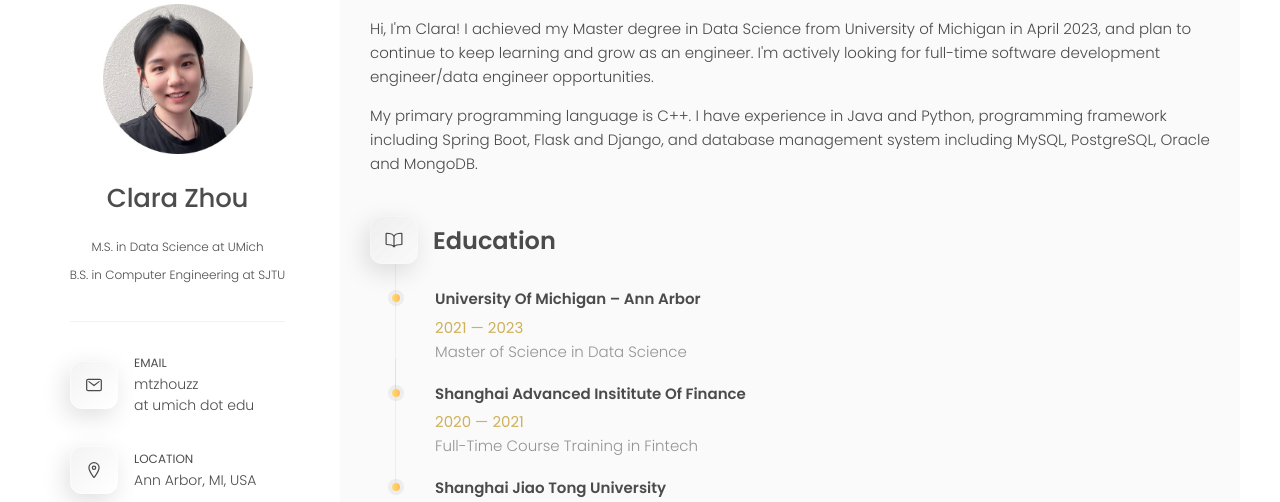
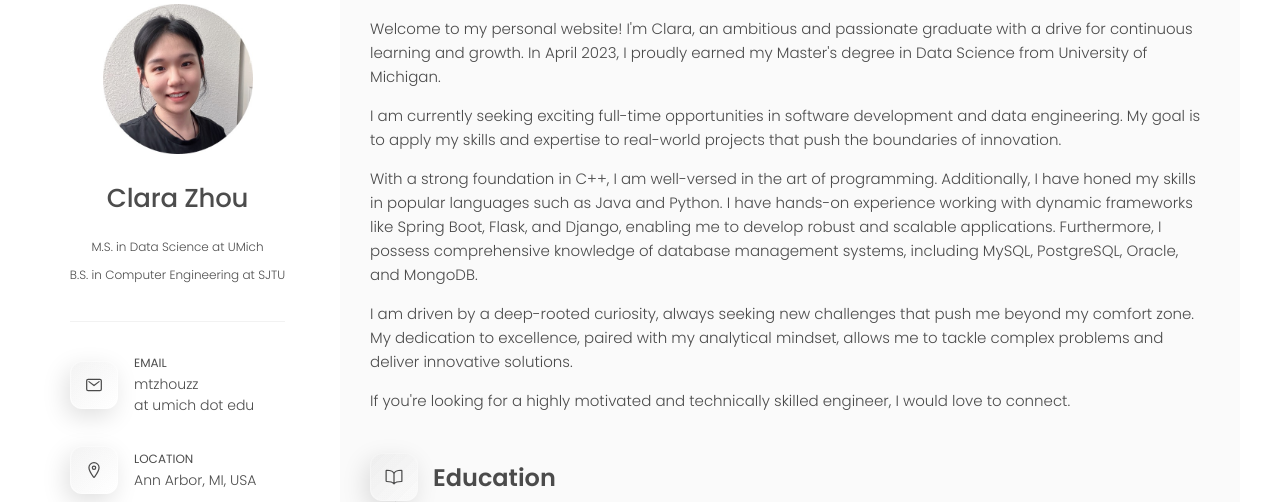
Before and after one commit to mengtzhou/mengtzhou.github.io, a plain HTML site: page index.html in a window 1280 px wide. Shown: the part 116-618 px from the top of the page. Drawn offline with nearby package versions, Linux system fonts and the light colour scheme.

Commit message:
update
Update "about-me"

```diff
--- a/index.html
+++ b/index.html
@@ -172,16 +172,30 @@
 
         <section class="about-text">
           <p>
-            Hi, I'm Clara!
-            I achieved my Master degree in Data Science from University of Michigan in April 2023, and plan to continue to keep learning and grow as an engineer.
-            I'm actively looking for full-time software development engineer/data engineer opportunities.
+            Welcome to my personal website! I'm Clara, an ambitious and passionate graduate with a drive for continuous learning and growth.
+            In April 2023, I proudly earned my Master's degree in Data Science from University of Michigan.
 
           </p>
 
           <p>
-            My primary programming language is C++. I have experience in Java and Python,
-            programming framework including Spring Boot, Flask and Django,
-            and database management system including MySQL, PostgreSQL, Oracle and MongoDB.
+            I am currently seeking exciting full-time opportunities in software development and data engineering.
+            My goal is to apply my skills and expertise to real-world projects that push the boundaries of innovation.
+          </p>
+
+          <p>
+            With a strong foundation in C++, I am well-versed in the art of programming.
+            Additionally, I have honed my skills in popular languages such as Java and Python.
+            I have hands-on experience working with dynamic frameworks like Spring Boot, Flask, and Django, enabling me to develop robust and scalable applications.
+            Furthermore, I possess comprehensive knowledge of database management systems, including MySQL, PostgreSQL, Oracle, and MongoDB.
+          </p>
+
+          <p>
+            I am driven by a deep-rooted curiosity, always seeking new challenges that push me beyond my comfort zone.
+            My dedication to excellence, paired with my analytical mindset, allows me to tackle complex problems and deliver innovative solutions.
+          </p>
+
+          <p>
+            If you're looking for a highly motivated and technically skilled engineer, I would love to connect.
           </p>
 
         </section>
```
Also changed, not shown: 1 other file.
